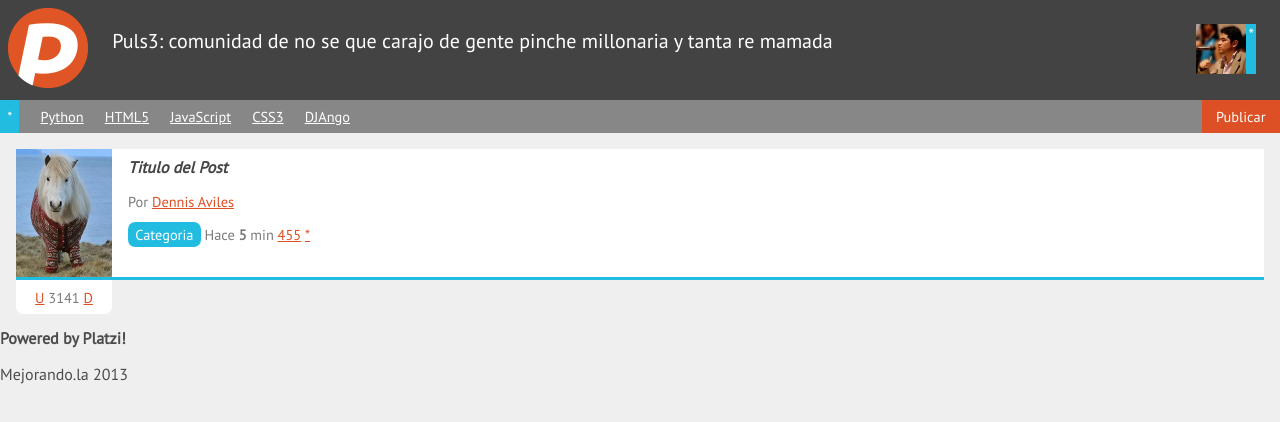
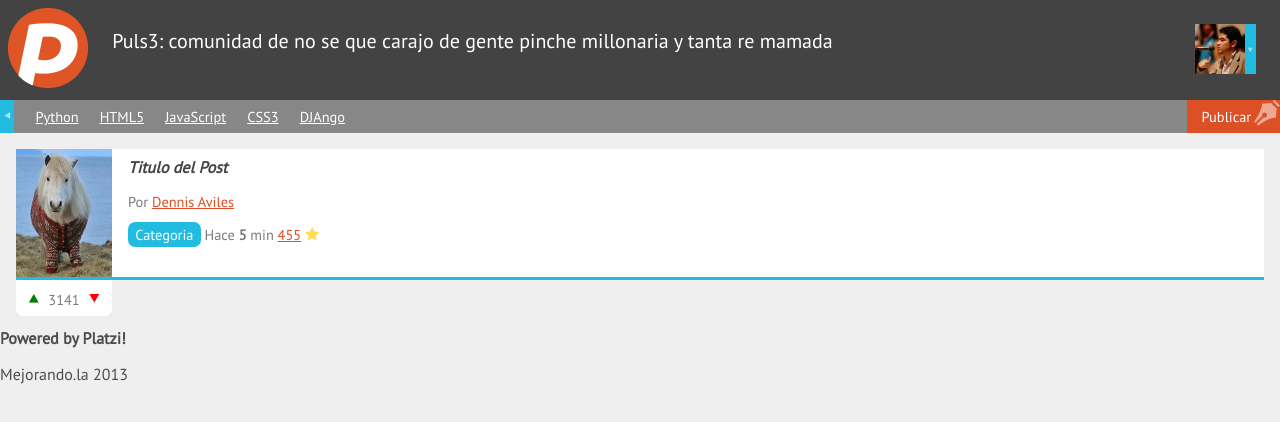
Before and after one commit to dennisaviles/pinche_america, a plain HTML site: page index.html in a window 1280 px wide. Drawn offline with Linux system fonts and the light colour scheme.

Commit message:
iconos de tipografia y arreglos

```diff
--- a/estilos.css
+++ b/estilos.css
@@ -1,3 +1,13 @@
+@font-face {
+	font-family: 'icomoon';
+	src:url('fonts/icomoon.eot?ffhlu4');
+	src:url('fonts/icomoon.eot?#iefixffhlu4') format('embedded-opentype'),
+		url('fonts/icomoon.woff?ffhlu4') format('woff'),
+		url('fonts/icomoon.ttf?ffhlu4') format('truetype'),
+		url('fonts/icomoon.svg?ffhlu4#icomoon') format('svg');
+	font-weight: normal;
+	font-style: normal;
+}
 a
 {
 	color: #DD4F24;
@@ -39,7 +49,14 @@ header #avatar figcaption
 	background: #22BCE0;
 	float: right;
 	height: 50px;
-	padding: 0 2px;
+	line-height: 50px;
+}
+header #avatar figcaption:after
+{
+	content: "\e602";
+	font-family: icomoon;
+	font-size: 0.7em;
+	opacity: 0.5;
 }
 header #avatar img
 {
@@ -76,17 +93,36 @@ nav ul li a
 nav #flechita_nav a
 {
 	background: #22BCE0;
-	padding: 0.5em 0.5em;
+	padding: 0.5em 0;
 	text-decoration: none;
+}
+nav #flechita_nav a:after
+{
+	content: "\e601";
+	font-family: icomoon;
+	opacity: 0.6;
 }
 nav #publicar_nav
 {
+	background: #DD4F24;
 	float: right;
 	margin-right: 0;
+	padding-right: 1em;
+	position: relative;
+}
+nav #publicar_nav:after
+{
+	color: rgba(255,255,255,0.5);
+	content: "\e600";
+	font-family: icomoon;
+	font-size: 1.8em;
+	position: absolute;
+	right: 0;
+	top: 0;
 }
 nav #publicar_nav a
 {
-	background: #DD4F24;
+	display: inline-block;
 	padding: 0.5em 1em;
 	text-decoration: none;
 }
@@ -106,6 +142,16 @@ nav #publicar_nav a
 {
 	color: #7A7A7A;
 	font-size: 0.9em;
+}
+#contenido .item .datos_item .guardar_item
+{
+	text-decoration: none;
+}
+#contenido .item .datos_item .guardar_item:after
+{
+	color: #FD5;
+	content: "\e604";
+	font-family: icomoon;
 }
 #contenido .item .datos_item .tag_item
 {
@@ -146,3 +192,24 @@ nav #publicar_nav a
 	top: 100%;
 	width: 96px;
 }
+#contenido .item .votacion a
+{
+	text-decoration: none;
+}
+#contenido .item .votacion .down:after,
+#contenido .item .votacion .up:after
+{
+	font-family: "icomoon";
+	font-size: 1.5em;
+	vertical-align: bottom;
+}
+#contenido .item .votacion .down:after
+{
+	color: red;
+	content: "\e602";
+}
+#contenido .item .votacion .up:after
+{
+	color: green;
+	content: "\e603";
+}
--- a/index.html
+++ b/index.html
@@ -16,13 +16,12 @@
 		<figure id="avatar">
 			<img src="avatar.jpg"/>
 			<figcaption>
-				*
 			</figcaption>
 		</figure>
 	</header>
 	<nav>
 		<ul>
-			<li id="flechita_nav"><a href="">*</a></li>
+			<li id="flechita_nav"><a href=""></a></li>
 			<li><a href="#">Python</a></li>
 			<li><a href="#">HTML5</a></li>
 			<li><a href="#">JavaScript</a></li>
@@ -46,12 +45,12 @@
 				<a class="tag_item" href="#">Categoria</a>
 				<span class="flecha_item">Hace <strong>5</strong> min</span>
 				<a class="comentarios_item" href="#">455</a>
-				<a class="guardar_item" href="#">*</a>
+				<a class="guardar_item" href="#"></a>
 			</p>
 			<p class="votacion">
-				<a class="up" href="#">U</a>
+				<a class="up" href="#"></a>
 				3141
-				<a class="down" href="#">D</a>
+				<a class="down" href="#"></a>
 			</p>
 		</article>
 	</section>
```
Also changed, not shown: fonts/icomoon.ttf (added), fonts/icomoon.woff (added), 2 other files.
